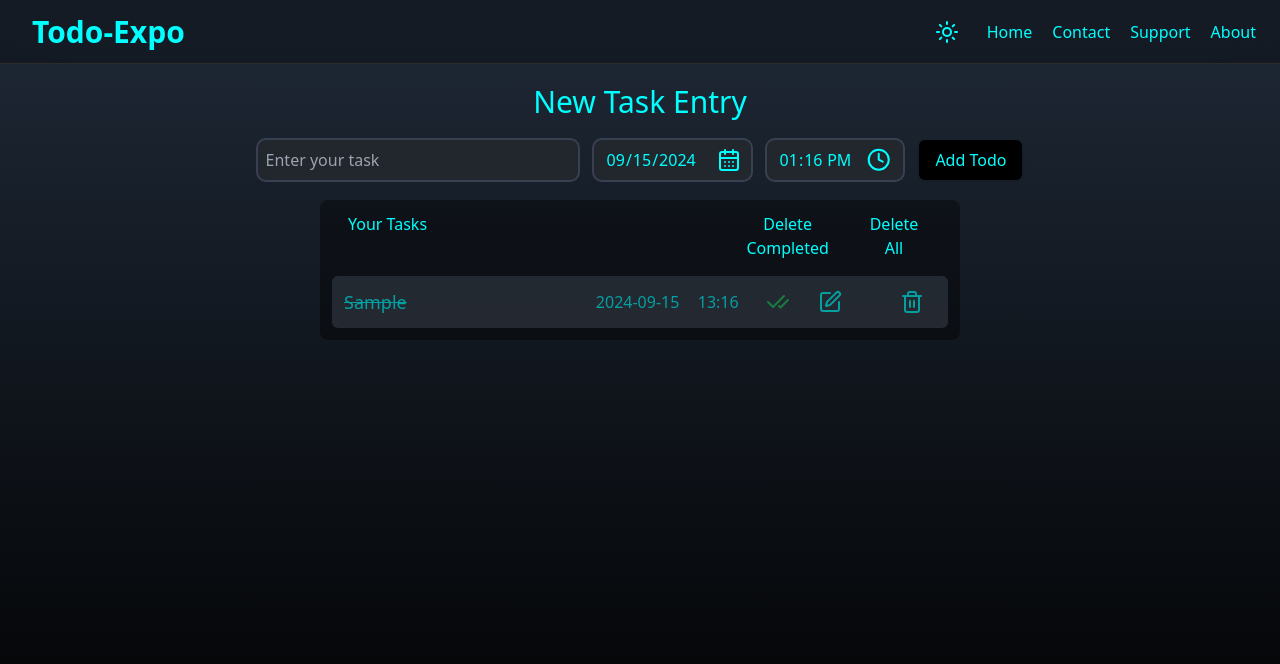
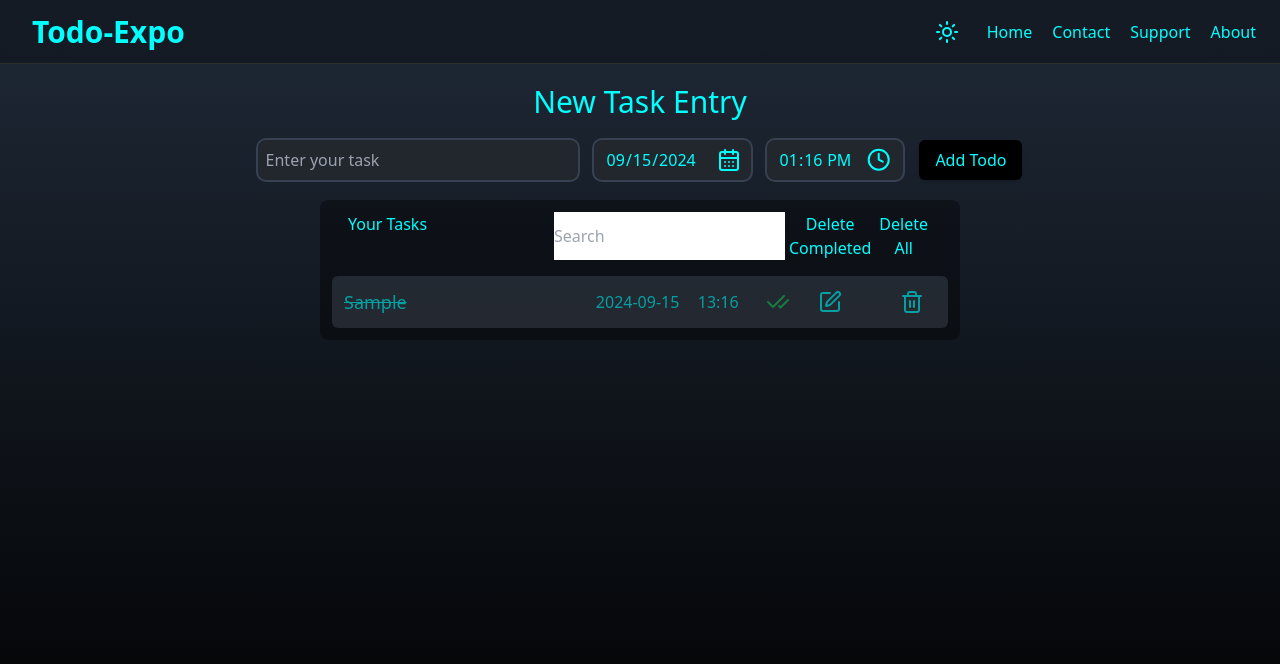
Before and after one commit to bolanpartik/task-expo, a React (Vite) app: page / in a window 1280 px wide. Both pictures are taken after typing "Sample" into the empty fields and a click on the button "Add Todo". Shown: the top 664 px of the page. Built offline with nearby package versions, Linux system fonts and the light colour scheme; what tailwindcss-animated would draw is missing.

Commit message:
add input to search todos

```diff
--- a/src/components/TodoCard.jsx
+++ b/src/components/TodoCard.jsx
@@ -22,6 +22,10 @@ export default function TodoCard({ allTodos, setAllTodos, todoRef }) {
             {allTodos.length > 0 ?
                 <div className="flex justify-between w-full px-4">
                     <p className="w-2/3">Your Tasks </p>
+                    <input
+                        type="text"
+                        placeholder="Search"
+                    />
                         <button
                             className="outline-none border-none hover:bg-customGray rounded-sm px-1 disabled:cursor-not-allowed"
                             disabled={completedTodos.length<=0}
```
